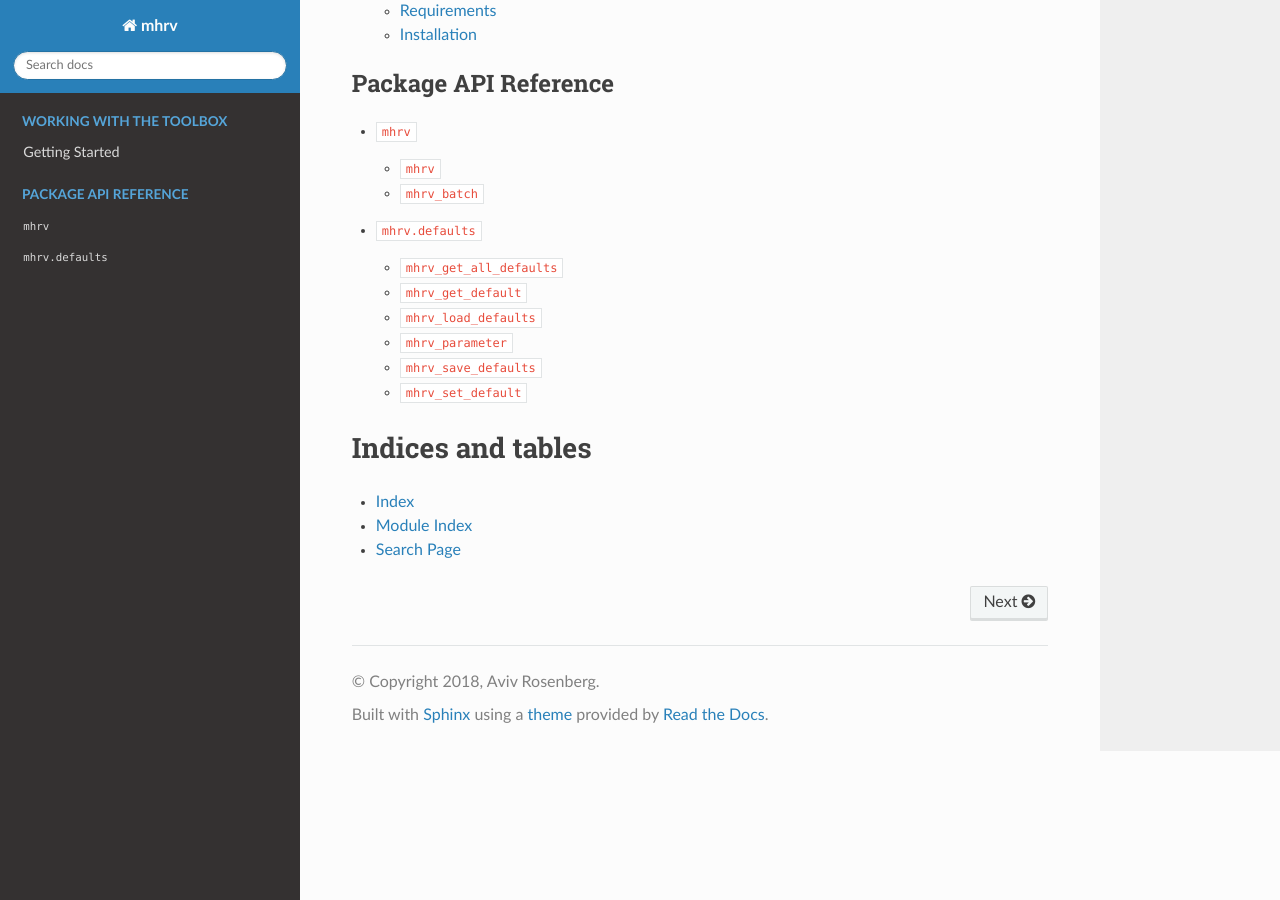
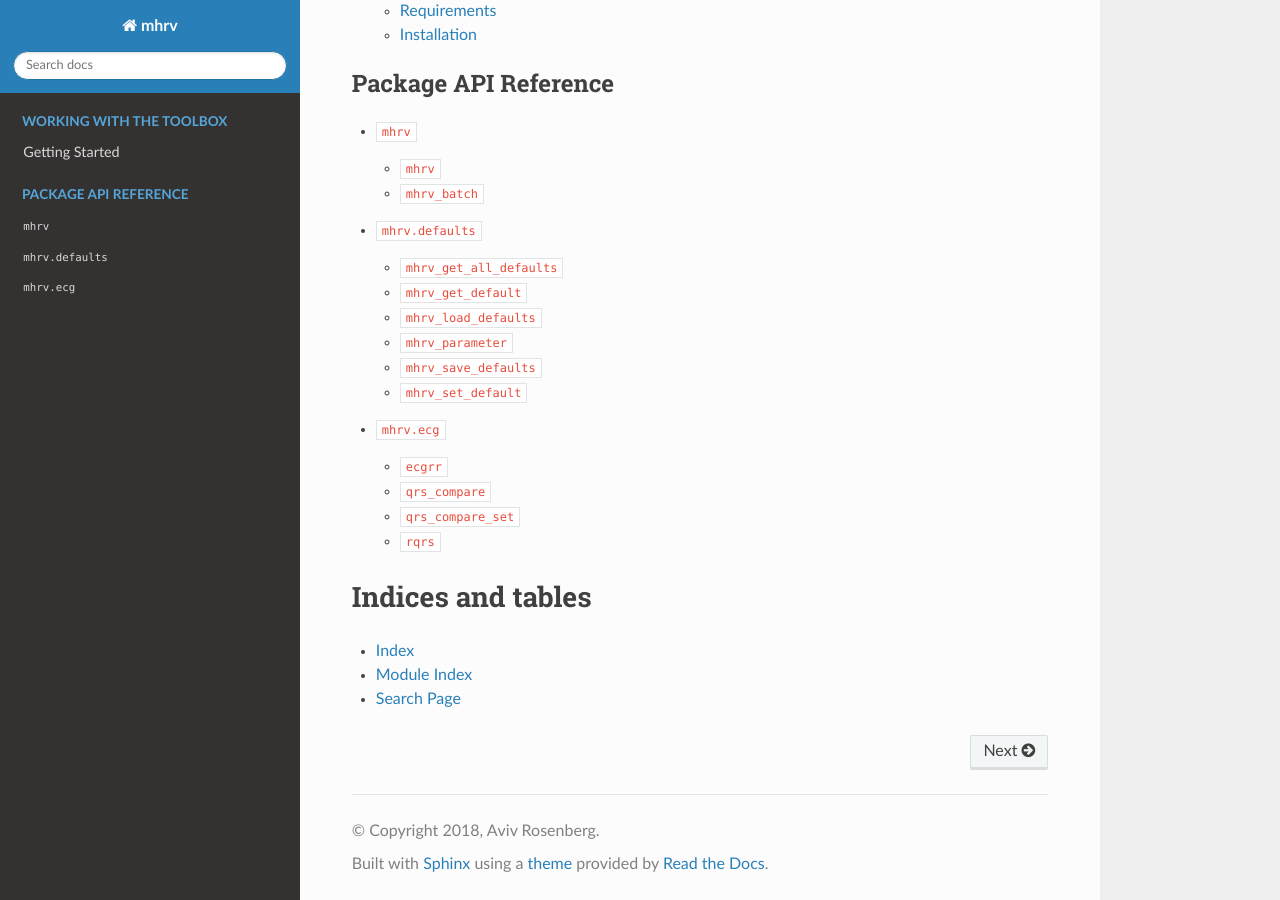
Before and after one commit to physiozoo/mhrv, a Sphinx documentation site: the page built from docs/index.rst, in a window 1280 px wide and 900 px high, scrolled down 806 px. Built offline with Sphinx 7.4.7 and the Read the Docs theme 2.0.0, drawn with Linux system fonts in a browser that asks for light colours.

Commit message:
Sphinx docs for ecg package

```diff
--- a/docs/index.rst
+++ b/docs/index.rst
@@ -20,6 +20,7 @@ mhrv
 
    sections/mhrv.rst
    sections/mhrv.defaults.rst
+   sections/mhrv.ecg.rst
 
 Indices and tables
 ==================
--- /dev/null
+++ b/docs/sections/mhrv.ecg.rst
@@ -0,0 +1,24 @@
+.. automodule:: mhrv.ecg
+
+:mod:`mhrv.ecg`
+====================
+
+
+:func:`ecgrr`
+-----------------------------
+.. autofunction:: ecgrr
+
+
+:func:`qrs_compare`
+-----------------------------
+.. autofunction:: qrs_compare
+
+
+:func:`qrs_compare_set`
+-----------------------------
+.. autofunction:: qrs_compare_set
+
+
+:func:`rqrs`
+-----------------------------
+.. autofunction:: rqrs
```
Also changed, not shown: 4 other files.
